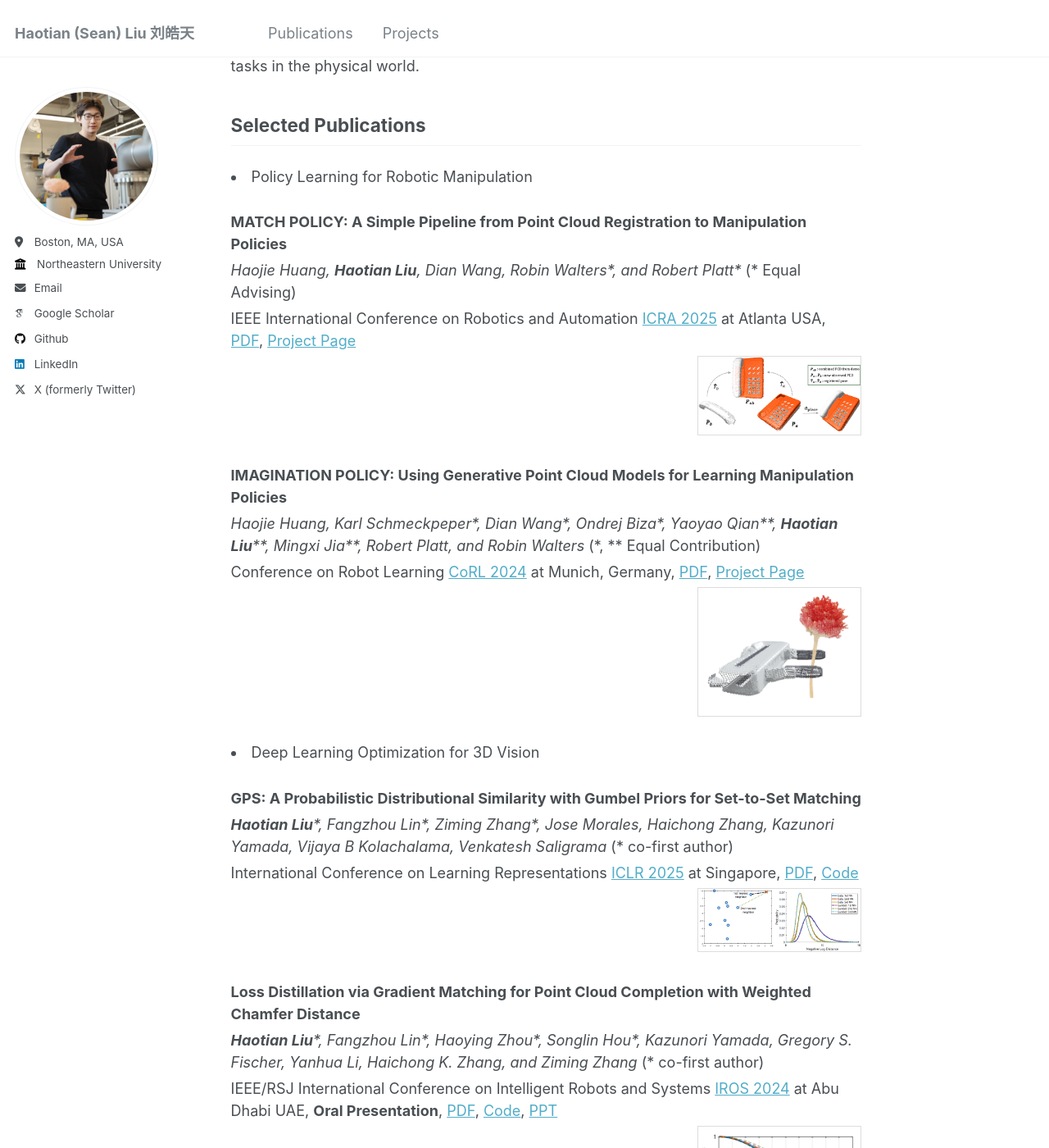
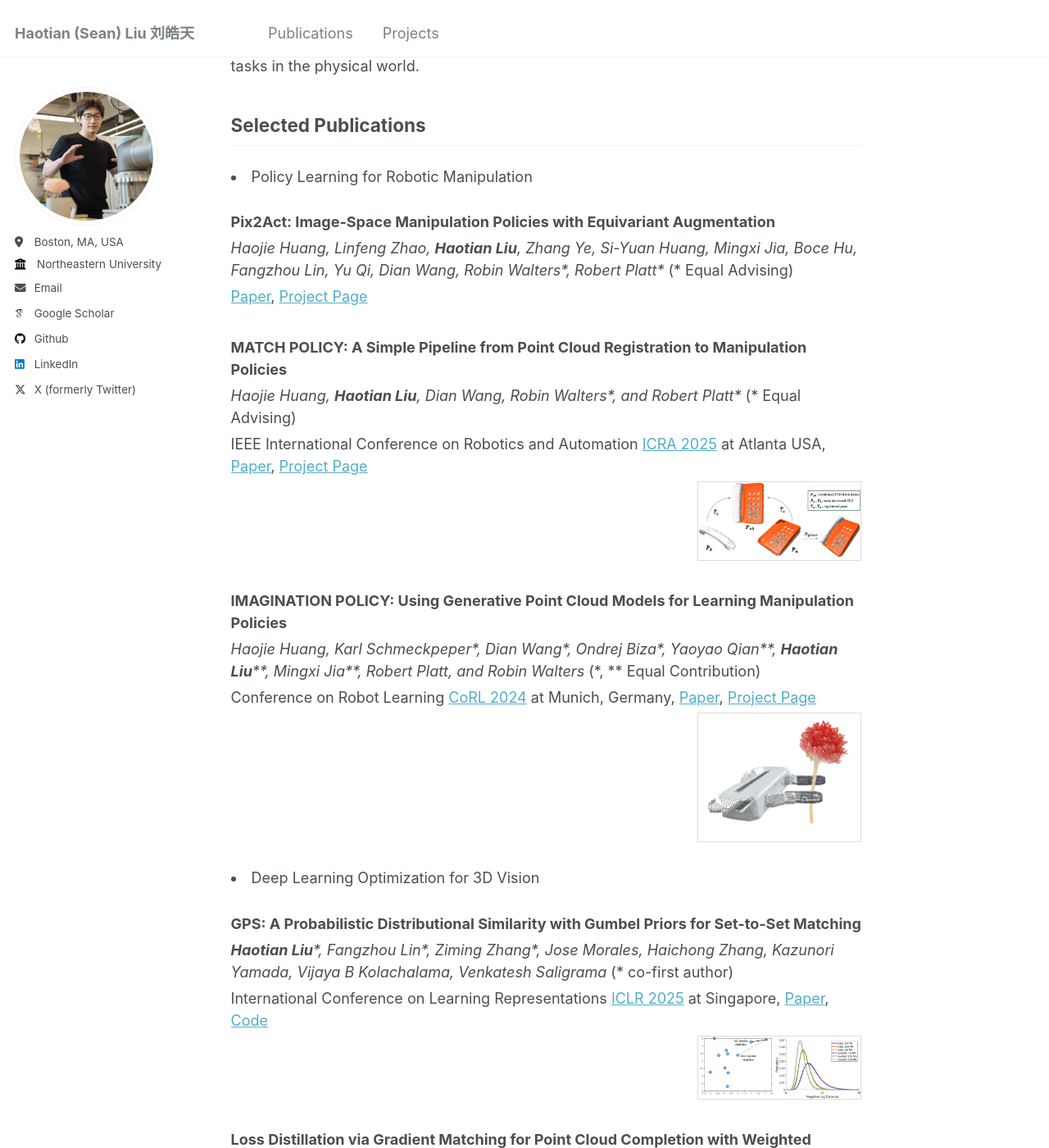
Before and after one commit to seanliu7081/seanliu7081.github.io, a Jekyll site: the page built from _pages/about.md, in a window 1280 px wide and 1400 px high, scrolled down 693 px. Shown: the whole window at 82% size. Built offline with Jekyll 4.4.1, drawn with Linux system fonts in a browser that asks for light colours; some web fonts are replaced.

Commit message:
new info

```diff
--- a/_pages/about.md
+++ b/_pages/about.md
@@ -22,18 +22,23 @@
 
 <div class="selected-publications">
   <p><li>Policy Learning for Robotic Manipulation</li></p>
+  <div class="publication">
+    <p><strong>Pix2Act: Image-Space Manipulation Policies with Equivariant Augmentation</strong></p>
+    <p><i>Haojie Huang, Linfeng Zhao, <strong>Haotian Liu</strong>, Zhang Ye, Si-Yuan Huang, Mingxi Jia, Boce Hu, Fangzhou Lin, Yu Qi, Dian Wang, Robin Walters*, Robert Platt*</i> (* Equal Advising)</p>
+    <a href="https://arxiv.org/abs/2607.11167">Paper</a>, <a href="https://haojhuang.github.io/pix2act_page/">Project Page</a>
+  </div>
 
   <div class="publication">
     <p><strong>MATCH POLICY: A Simple Pipeline from Point Cloud Registration to Manipulation Policies</strong></p>
     <p><i>Haojie Huang, <strong>Haotian Liu</strong>, Dian Wang, Robin Walters*, and Robert Platt*</i> (* Equal Advising)</p>
-    <p>IEEE International Conference on Robotics and Automation <a href="https://2025.ieee-icra.org/">ICRA 2025</a> at Atlanta USA, <a href="https://www.arxiv.org/abs/2409.15517">PDF</a>, <a href="https://haojhuang.github.io/match_page/">Project Page</a></p>
+    <p>IEEE International Conference on Robotics and Automation <a href="https://2025.ieee-icra.org/">ICRA 2025</a> at Atlanta USA, <a href="https://www.arxiv.org/abs/2409.15517">Paper</a>, <a href="https://haojhuang.github.io/match_page/">Project Page</a></p>
     <img src="images/match_policy.png" alt="Match Policy" style="max-width: 200px; float: right; margin-left: 20px;">
   </div>
 
   <div class="publication">
     <p><strong>IMAGINATION POLICY: Using Generative Point Cloud Models for Learning Manipulation Policies</strong></p>
     <p><i>Haojie Huang, Karl Schmeckpeper*, Dian Wang*, Ondrej Biza*, Yaoyao Qian**, <strong>Haotian Liu</strong>**, Mingxi Jia**, Robert Platt, and Robin Walters</i> (*, ** Equal Contribution)</p>
-    <p>Conference on Robot Learning <a href="https://www.corl.org/">CoRL 2024</a> at Munich, Germany, <a href="https://arxiv.org/abs/2406.11740">PDF</a>, <a href="https://haojhuang.github.io/imagine_page/">Project Page</a></p>
+    <p>Conference on Robot Learning <a href="https://www.corl.org/">CoRL 2024</a> at Munich, Germany, <a href="https://arxiv.org/abs/2406.11740">Paper</a>, <a href="https://haojhuang.github.io/imagine_page/">Project Page</a></p>
     <img src="images/imgPolicy.png" alt="Imagination Policy" style="max-width: 200px; float: right; margin-left: 20px;">
   </div>
 
@@ -42,14 +47,14 @@
    <div class="publication">
     <p><strong>GPS: A Probabilistic Distributional Similarity with Gumbel Priors for Set-to-Set Matching</strong></p>
     <p><i><strong>Haotian Liu</strong>*, Fangzhou Lin*, Ziming Zhang*, Jose Morales, Haichong Zhang, Kazunori Yamada, Vijaya B Kolachalama, Venkatesh Saligrama</i> (* co-first author)</p>
-    <p>International Conference on Learning Representations <a href="https://iclr.cc/">ICLR 2025</a> at Singapore, <a href="https://openreview.net/pdf?id=U0SijGsCHJ">PDF</a>, <a href="https://github.com/Zhang-VISLab/ICLR2025-GPS.git">Code</a></p>
+    <p>International Conference on Learning Representations <a href="https://iclr.cc/">ICLR 2025</a> at Singapore, <a href="https://openreview.net/pdf?id=U0SijGsCHJ">Paper</a>, <a href="https://github.com/Zhang-VISLab/ICLR2025-GPS.git">Code</a></p>
     <img src="images/gps.png" alt="GPS" style="max-width: 200px; float: right; margin-left: 20px;">
   </div>
 
   <div class="publication">
     <p><strong>Loss Distillation via Gradient Matching for Point Cloud Completion with Weighted Chamfer Distance</strong></p>
     <p><i><strong>Haotian Liu</strong>*, Fangzhou Lin*, Haoying Zhou*, Songlin Hou*, Kazunori Yamada, Gregory S. Fischer, Yanhua Li, Haichong K. Zhang, and Ziming Zhang</i> (* co-first author)</p>
-    <p>IEEE/RSJ International Conference on Intelligent Robots and Systems <a href="https://iros2024-abudhabi.org/">IROS 2024</a> at Abu Dhabi UAE, <strong>Oral Presentation</strong>, <a href="https://arxiv.org/abs/2409.06171">PDF</a>, <a href="https://github.com/seanliu7081/LossDistillationWeightedCD_IROS24.git">Code</a>, <a href="https://drive.google.com/file/d/1BoKFYu1weEQomJB_u7ATCbDfiqRkEywd/view?usp=sharing">PPT</a></p>
+    <p>IEEE/RSJ International Conference on Intelligent Robots and Systems <a href="https://iros2024-abudhabi.org/">IROS 2024</a> at Abu Dhabi UAE, <strong>Oral Presentation</strong>, <a href="https://arxiv.org/abs/2409.06171">Paper</a>, <a href="https://github.com/seanliu7081/LossDistillationWeightedCD_IROS24.git">Code</a>, <a href="https://drive.google.com/file/d/1BoKFYu1weEQomJB_u7ATCbDfiqRkEywd/view?usp=sharing">Presentation</a></p>
     <img src="images/lossDistill.png" alt="Loss Distillation" style="max-width: 200px; float: right; margin-left: 20px;">
   </div>
 
```
